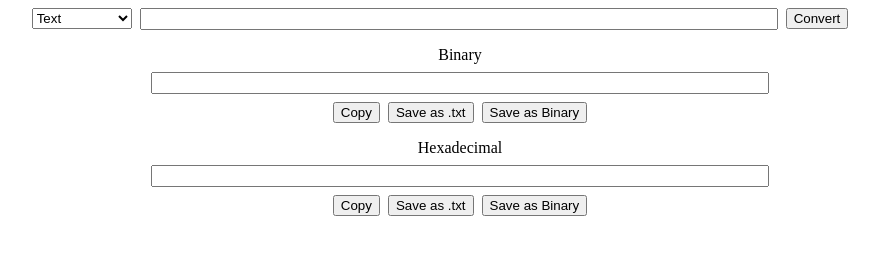
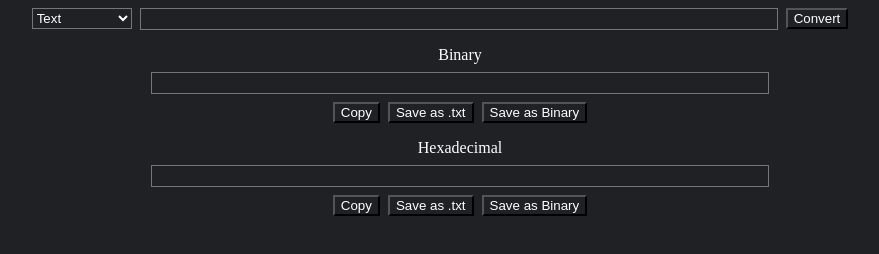
Before and after one commit to EllisArn/Converter, a plain HTML site: page index.html in a window 1280 px wide. Shown: the whole page, without its empty margins (200-1079 px from the left). Drawn offline with Linux system fonts and the light colour scheme.

Commit message:
darkmode beta

```diff
--- a/style.css
+++ b/style.css
@@ -1,3 +1,8 @@
+* {
+    background-color: #202124;
+    color: #fff;
+}
+
 #outputList {
     display: flex;
     flex-direction: column;
```
